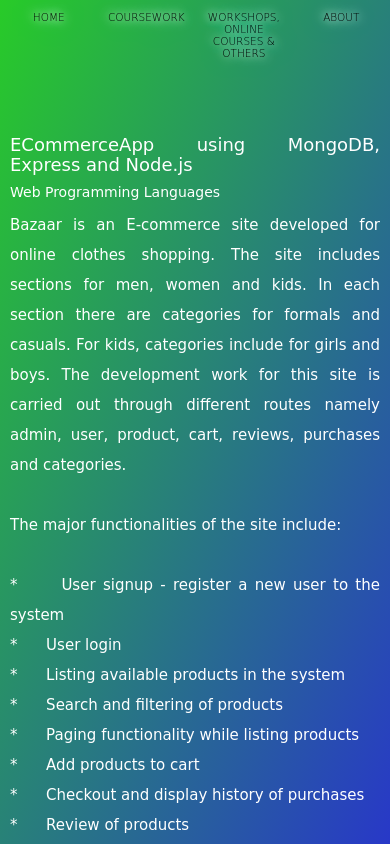
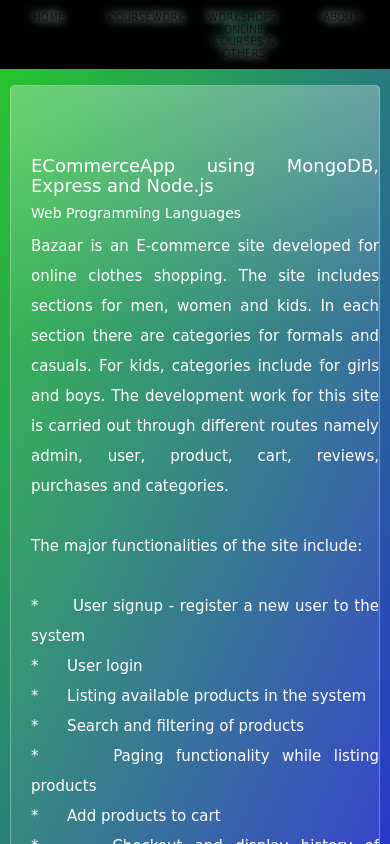
Before and after one commit to leejiaj/PersonalHomepage, an Angular app: page /courseworkdetail/1 in a window 390 px wide. Shown: the top 844 px of the page. Built offline with nearby package versions, Linux system fonts and the light colour scheme.

Commit message:
changes for color

```diff
--- a/src/app/app.component.scss
+++ b/src/app/app.component.scss
@@ -11,6 +11,8 @@ $color_two: #fff;
     position: fixed;
     width: 100%;
     // margin-top: 100px;
+    background-color: rgb(0, 0, 0);
+    z-index: 1;
 }
 
 .maincontent{
@@ -60,7 +62,7 @@ nav {
         // max-width: 50%;
         // flex-direction: column;
         // margin: auto;
-        display: inline-flex;
+        display: inline-table;
         // position: absolute;
 
     }
--- a/src/app/coursework-detail/coursework-detail.component.html
+++ b/src/app/coursework-detail/coursework-detail.component.html
@@ -1,3 +1,4 @@
+<main>
     <article class="main">
         <h4>{{coursework.title}}</h4>
         <h5>{{coursework.coursename}}</h5>
@@ -10,3 +11,4 @@
             <img src={{coursework.imageurl1}} alt="courseworkimage">
         </div>
     </aside>
+</main>
--- a/src/app/coursework-detail/coursework-detail.component.scss
+++ b/src/app/coursework-detail/coursework-detail.component.scss
@@ -1,3 +1,14 @@
+main {
+	position: relative;
+	overflow: hidden;
+	border: 1px solid rgba(255,255,255,.3);
+	margin: 10px;
+	padding: 10px;
+	background: rgba(255,255,255,.1);
+	background: linear-gradient( rgba(255,255,255,.3), rgba(255,255,255,.07) 15% );
+	border-radius: 5px;
+}
+
 .main{
     flex: 50%;
     max-width: 50%;
--- a/src/app/recent/recent.component.html
+++ b/src/app/recent/recent.component.html
@@ -1,4 +1,4 @@
-<article>
+<section>
     <ul>
       <li *ngFor="let recentstructure of recents">
         <div class="thumbnail">
@@ -11,7 +11,7 @@
         </div>
       </li>
     </ul>
-</article>
+</section>
 
 
 
--- a/src/app/recent/recent.component.scss
+++ b/src/app/recent/recent.component.scss
@@ -1,34 +1,21 @@
-.recentdescription {
-    margin: 15px 0 0 40px;
-    padding: 10px 0 20px 0;
-    display: block;
-    line-height: 2em;
-    // border: 2px solid #50faab;
-    // border-radius: 34px;
-  }
+// .recentdescription {
+//     margin: 10px 0 0 20px;
+//     padding: 10px 0 20px 0;
+//     display: block;
+//     line-height: 2em;
+//     // border: 2px solid #50faab;
+//     // border-radius: 34px;
+//   }
 
   section {
-    width: 40%;
-    float: left;
-    // border-left: 1px solid rgba(255,255,255,0.2);
-    padding: 0 20px 0 30px;
-    box-sizing: border-box;
-    text-align: justify;
-  }
-
-  section::after{
-    content: '';
-    display: block;
-    clear: both;
-  }
-
-  section:first-of-type{
-    margin-top: -10px;
-  }
+    margin: 10px 0 0 0;
+    padding: 10px;
+}
 
 ul li {
     list-style-type: none;
 }
+
 
 // ul li:nth-child(even) > div{
 //     background-color: #80f8a8;
@@ -59,8 +46,8 @@ img {
   text-align: justify;
 }
 
-@media (max-width:800px){
-  section{
-    width: 75%;
-  }
-}
+// @media (max-width:800px){
+//   section{
+//     width: 100%;
+//   }
+// }
--- a/src/styles.scss
+++ b/src/styles.scss
@@ -5,7 +5,7 @@
 // $font-stack: 'Segoe UI', Tahoma, Geneva, Verdana, sans-serif;
 $font-stack: 'Comic Sans MS','Chiller',Verdana;
 $primary-color: rgb(0, 0, 0);
-$color_one: #50faab;
+$color_one: rgb(31, 230, 164);
 $color_two: #fff;
 
 html{
```
Lines whose indentation alone changed are shown as unchanged.
